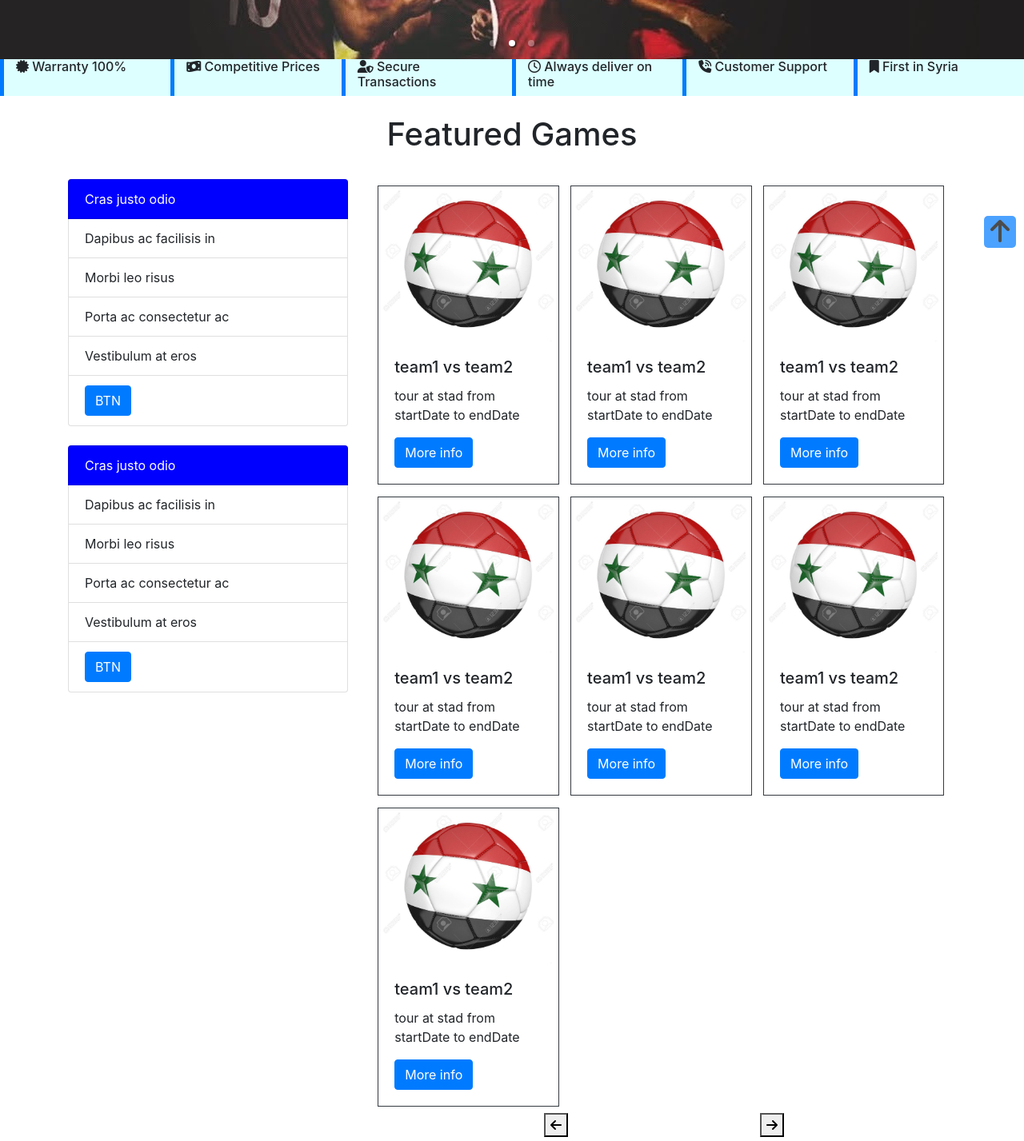
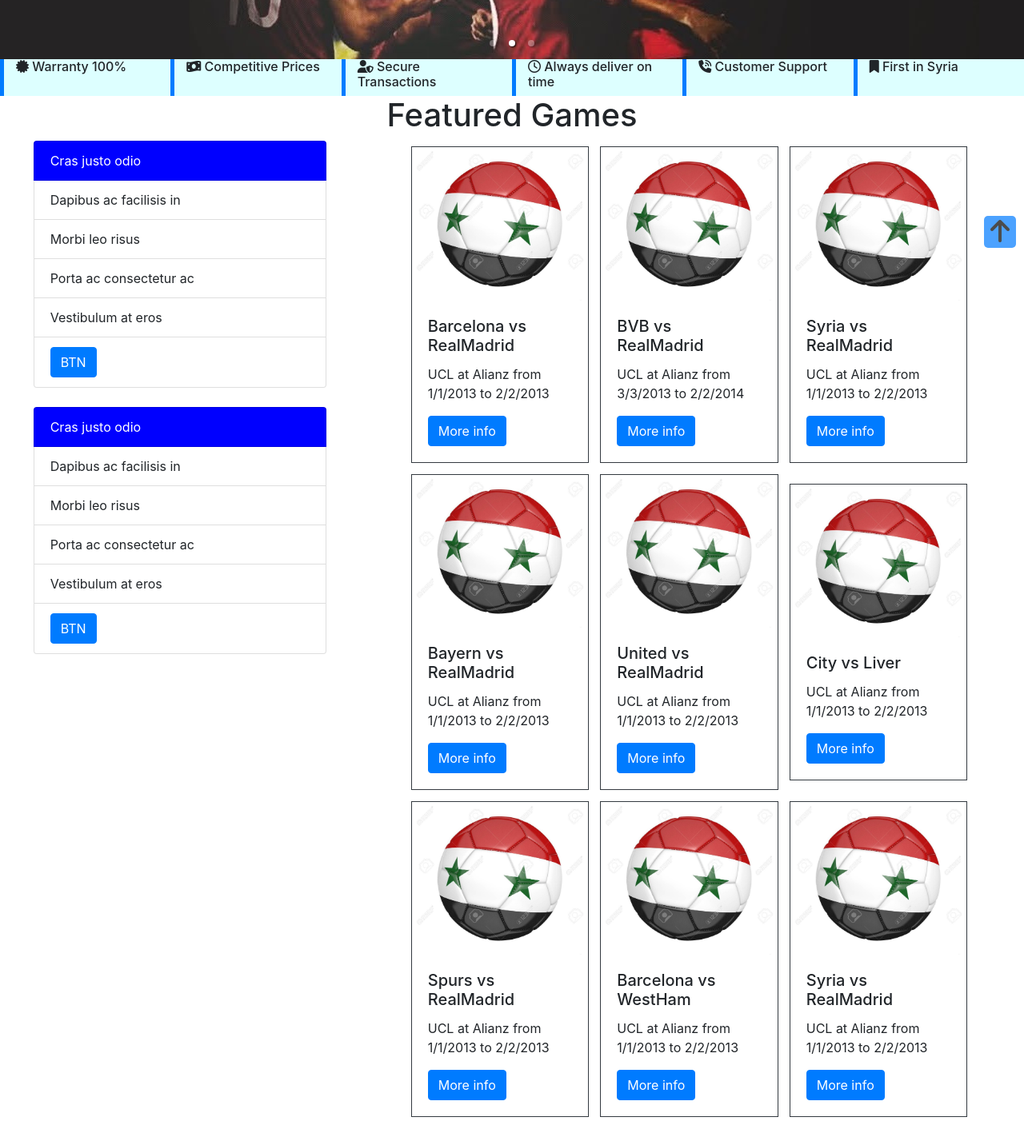
Before and after one commit to MoSaeedNahlous/TicketBox, a React (Create React App) app: page / in a window 1280 px wide. Shown: the part 480-1907 px from the top of the page at 80% size. Built offline with nearby package versions, Linux system fonts and the light colour scheme.

Commit message:
pagination added

```diff
--- a/src/components/card/Card.js
+++ b/src/components/card/Card.js
@@ -1,11 +1,12 @@
-import React from 'react'
+import React,{useState} from 'react'
 import {Link} from 'react-router-dom'
 import syr from '../../res/syr.jpg'
 
 
 import '../../App.css'
 
-const Card = () => {
+const Card = (props) => {
+
 
 
 
@@ -15,8 +16,8 @@ const Card = () => {
         <img className="card-img-top" src={syr} alt="Card image cap"/>
 
       <div className="card-body" style={{backgroundColor:'white'}}>
-        <h5 className="card-title">team1 vs team2</h5>
-        <p className="card-text"> tour at stad from startDate to endDate </p>
+        <h5 className="card-title">{props.card.team1} vs {props.card.team2}</h5>
+        <p className="card-text"> {props.card.tour} at {props.card.stad} from {props.card.startDate} to {props.card.endDate} </p>
         <Link to='/cardPage' className="btn btn-primary"> More info </Link>
       </div>
       </div>
--- a/src/components/card/Cards.js
+++ b/src/components/card/Cards.js
@@ -1,43 +1,22 @@
-import React from 'react'
+import React,{useState} from 'react'
 import Card from './Card'
 import '../../App.css'
 
-const Cards = () => {
+const Cards = ({cards}) => {
 
     return (
         <div className="container"  >
-        <br />
-            <h1 style={{textAlign:'center'}}>Featured Games</h1>
-            <br />
+
             <div className="row">
-                <div className=" col-md-4">
-                    <ul className="list-group">
-                        <li className="list-group-item" style={{backgroundColor:'blue',color:'white'}}>Cras justo odio</li>
-                        <li className="list-group-item">Dapibus ac facilisis in</li>
-                        <li className="list-group-item">Morbi leo risus</li>
-                        <li className="list-group-item">Porta ac consectetur ac</li>
-                        <li className="list-group-item">Vestibulum at eros</li>
-                        <li className="list-group-item"><button className='btn btn-primary'> BTN</button></li>
-                    </ul>
-                    <br />
-                    <ul className="list-group">
-                        <li className="list-group-item" style={{backgroundColor:'blue',color:'white'}}>Cras justo odio</li>
-                        <li className="list-group-item">Dapibus ac facilisis in</li>
-                        <li className="list-group-item">Morbi leo risus</li>
-                        <li className="list-group-item">Porta ac consectetur ac</li>
-                        <li className="list-group-item">Vestibulum at eros</li>
-                        <li className="list-group-item"><button className='btn btn-primary'> BTN </button></li>
-                    </ul>
-                </div>
 
-                <div className="Mycards col-md-8" >
-                    <Card />
-                    <Card />
-                    <Card />
-                    <Card />
-                    <Card />
-                    <Card />
-                    <Card />
+
+                <div className="Mycards" >
+
+
+                {cards.map((card)=>(<Card key={card.id} card={card}/>))}
+
+
+
                     <div  style={{display:'flex',justifyContent:'center'}}>
 
 
@@ -45,15 +24,12 @@ const Cards = () => {
                     </div>
 
 
-                    <div className="row col-md-6 offset-md-5" style={{float:'right'}}>
-                        <button style={{color:'black',margin:'auto'}}><i className="fas fa-arrow-left f-2x"  /></button>
-                        <button style={{color:'black',margin:'auto'}}><i className="fas fa-arrow-right"  /></button>
-                        </div>
+
+
+
+            <br />
 
             </div>
-            <br />
-
-
 
         </div>
     )
--- /dev/null
+++ b/src/components/layout/Pagination.js
@@ -0,0 +1,24 @@
+import React from 'react'
+
+const Pagination = ({cardsPerPage,totalCards,paginate}) => {
+    const pageNumbers = []
+
+    for (let i=1;i<= Math.ceil(totalCards/cardsPerPage);i++){
+        pageNumbers.push(i);
+    }
+    return (
+        <nav>
+            <ul className="pagination">
+                {pageNumbers.map(number =>(
+                    <li key={number} className="page-item">
+                        <button onClick={() => paginate(number)} className="page-link">
+                        {number}
+                        </button>
+                    </li>
+                ))}
+            </ul>
+        </nav>
+    )
+}
+
+export default Pagination
--- a/src/components/layout/Tables.js
+++ b/src/components/layout/Tables.js
@@ -2,9 +2,25 @@ import React from 'react'
 
 const Tables = () => {
     return (
-        <div>
-
-        </div>
+        <div className="container">
+                    <ul className="list-group">
+                        <li className="list-group-item" style={{backgroundColor:'blue',color:'white'}}>Cras justo odio</li>
+                        <li className="list-group-item">Dapibus ac facilisis in</li>
+                        <li className="list-group-item">Morbi leo risus</li>
+                        <li className="list-group-item">Porta ac consectetur ac</li>
+                        <li className="list-group-item">Vestibulum at eros</li>
+                        <li className="list-group-item"><button className='btn btn-primary'> BTN</button></li>
+                    </ul>
+                    <br />
+                    <ul className="list-group">
+                        <li className="list-group-item" style={{backgroundColor:'blue',color:'white'}}>Cras justo odio</li>
+                        <li className="list-group-item">Dapibus ac facilisis in</li>
+                        <li className="list-group-item">Morbi leo risus</li>
+                        <li className="list-group-item">Porta ac consectetur ac</li>
+                        <li className="list-group-item">Vestibulum at eros</li>
+                        <li className="list-group-item"><button className='btn btn-primary'> BTN </button></li>
+                    </ul>
+                </div>
     )
 }
 
--- a/src/components/pages/Home.js
+++ b/src/components/pages/Home.js
@@ -1,4 +1,4 @@
-import React, { Component } from "react";
+import React, { Component,useState } from "react";
 import ImageSlider from "../layout/ImageSlider";
 import Cards from "../../components/card/Cards";
 import Navbar from "../layout/NavBar";
@@ -6,18 +6,67 @@ import NavImg from "../../res/download.png";
 import Footer from "../layout/Footer";
 import Specs from "../layout/Specs";
 import ScrollButton from "../layout/ScrollButton";
-class Home extends Component {
-  render() {
+import Pagination from '../layout/Pagination';
+import Tables from "../layout/Tables";
+const Home = () =>  {
+
+  const [cards, setCards] = useState([
+    {"id":1,"team1":"Barcelona","team2":"RealMadrid","startDate":"1/1/2013","endDate":"2/2/2013","tour":"UCL","stad":"Alianz"},
+{"id":2,"team1":"BVB","team2":"RealMadrid","startDate":"3/3/2013","endDate":"2/2/2014","tour":"UCL","stad":"Alianz"},
+{"id":3,"team1":"Syria","team2":"RealMadrid","startDate":"1/1/2013","endDate":"2/2/2013","tour":"UCL","stad":"Alianz"},
+{"id":4,"team1":"Bayern","team2":"RealMadrid","startDate":"1/1/2013","endDate":"2/2/2013","tour":"UCL","stad":"Alianz"},
+{"id":5,"team1":"United","team2":"RealMadrid","startDate":"1/1/2013","endDate":"2/2/2013","tour":"UCL","stad":"Alianz"},
+{"id":6,"team1":"City","team2":"Liver","startDate":"1/1/2013","endDate":"2/2/2013","tour":"UCL","stad":"Alianz"},
+{"id":7,"team1":"Spurs","team2":"RealMadrid","startDate":"1/1/2013","endDate":"2/2/2013","tour":"UCL","stad":"Alianz"},
+{"id":8,"team1":"Barcelona","team2":"WestHam","startDate":"1/1/2013","endDate":"2/2/2013","tour":"UCL","stad":"Alianz"},
+{"id":9,"team1":"Syria","team2":"RealMadrid","startDate":"1/1/2013","endDate":"2/2/2013","tour":"UCL","stad":"Alianz"},
+{"id":10,"team1":"BVB","team2":"RealMadrid","startDate":"1/1/2013","endDate":"2/2/2013","tour":"UCL","stad":"Alianz"},
+{"id":11,"team1":"Barcelona","team2":"RealMadrid","startDate":"1/1/2013","endDate":"2/2/2013","tour":"UCL","stad":"Alianz"},
+{"id":12,"team1":"IRAQ","team2":"Westbro","startDate":"1/1/2013","endDate":"2/2/2013","tour":"UCL","stad":"Alianz"}])
+const [currentPage, setcurrentPage] = useState(1)
+const [cardsPerPage, setcardsPerPage] = useState(9)
+
+const indexOfLastCard = currentPage * cardsPerPage
+const indexOfFirstCard = indexOfLastCard - cardsPerPage
+const currentCards = cards.slice(indexOfFirstCard,indexOfLastCard)
+
+
+
+//change page
+const paginateFun = (pageNumber) => setcurrentPage(pageNumber)
+
+
     return (
       <div>
         <Navbar bg={NavImg} />
         <ImageSlider scrollStepInPx="1" delayInMs="16.66" />
         <Specs />
+
         <ScrollButton />
-        <Cards />
+
+
+          <h1 style={{textAlign:'center'}}>Featured Games</h1>
+          <div className="row" style={{width:'100%'}}>
+
+
+
+            <div className="col-md-4 container"><Tables/></div>
+            <div className="col-md-7 container"><Cards cards={currentCards} />
+            <div style={{paddingLeft:'10%'}}>
+            <Pagination cardsPerPage={cardsPerPage} totalCards={cards.length} paginate={paginateFun}/>
+            </div>
+            </div>
+          </div>
+
+
+
+
+
+
+
         <Footer bg={NavImg} />
       </div>
     );
-  }
+
 }
 export default Home;
```
Also changed, not shown: src/res/dummydata.json (added, +15 -0 lines).
